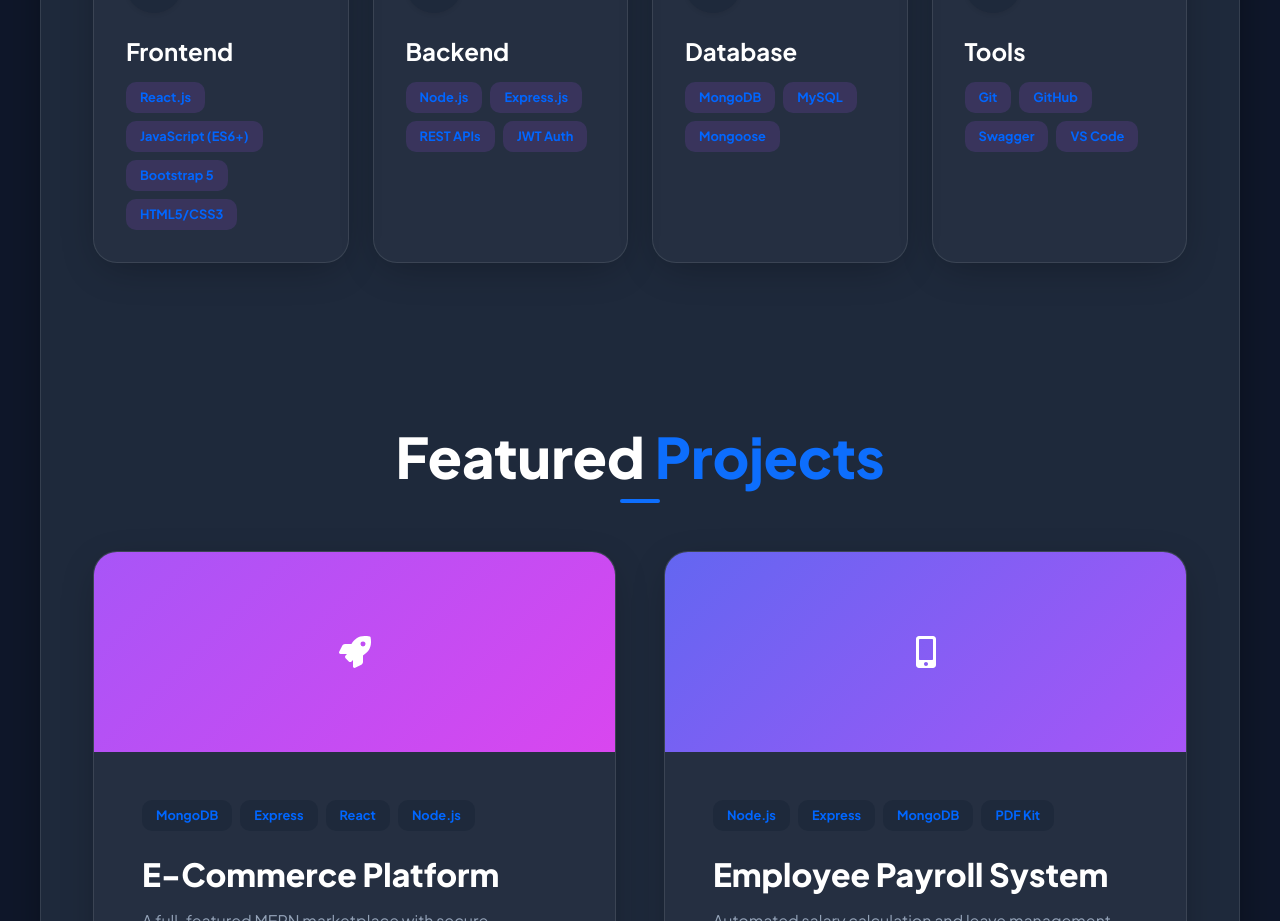
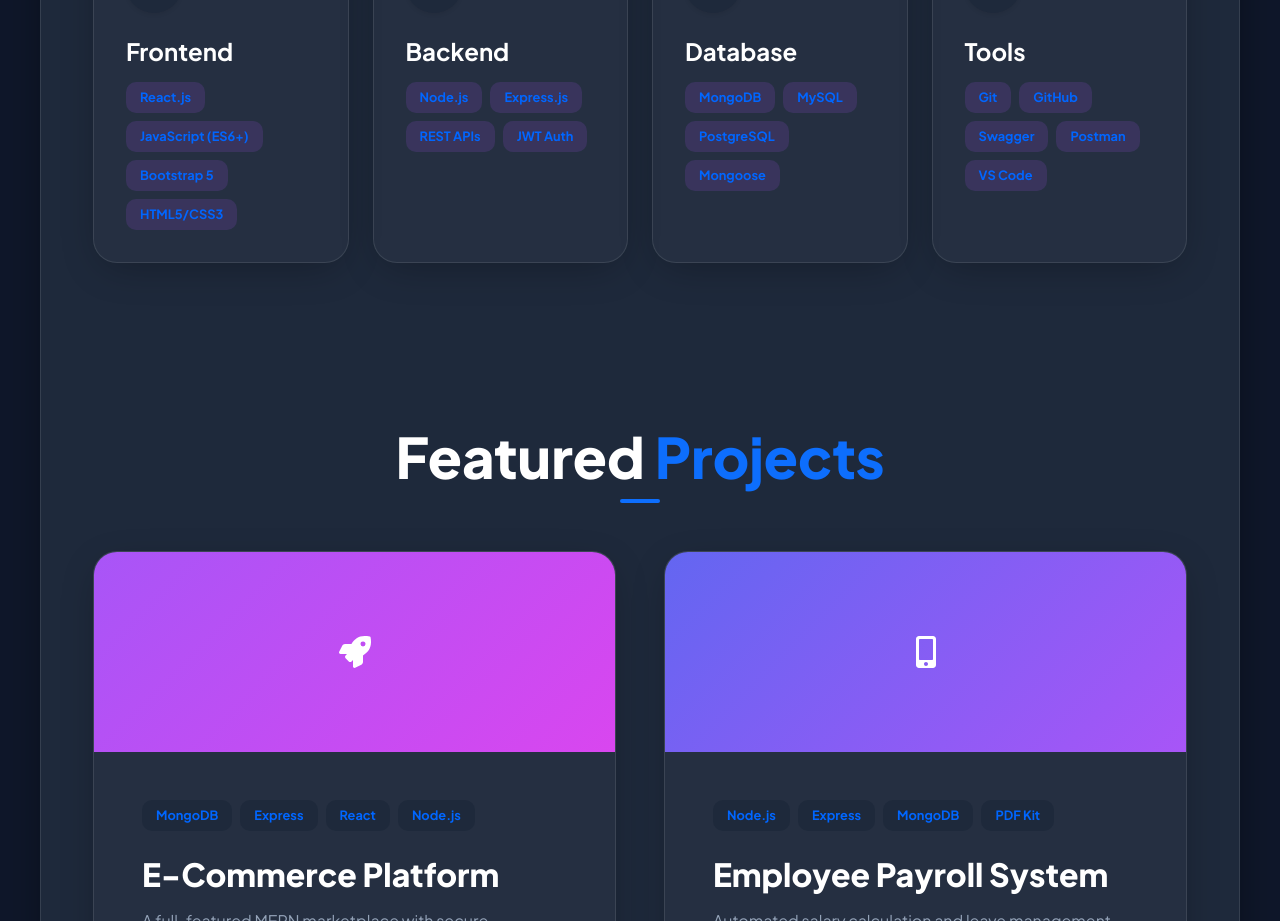
Before and after one commit to sohailalam002/My_Portfolio, a React (Vite) app: page / in a window 1280 px wide. Shown: the part 1540-2461 px from the top of the page. Built offline with nearby package versions, Linux system fonts and the light colour scheme.

Commit message:
add skills

```diff
--- a/src/components/Skills.jsx
+++ b/src/components/Skills.jsx
@@ -18,12 +18,12 @@
     {
       category: "Database",
       icon: <FaDatabase className="text-primary" size={24} />,
-      skills: ["MongoDB", "MySQL", "Mongoose"]
+      skills: ["MongoDB", "MySQL", " PostgreSQL", "Mongoose"]
     },
     {
       category: "Tools",
       icon: <FaWrench className="text-primary" size={24} />,
-      skills: ["Git", "GitHub", "Swagger", "VS Code"]
+      skills: ["Git", "GitHub", "Swagger", "Postman", "VS Code"]
     }
   ];
 
```
